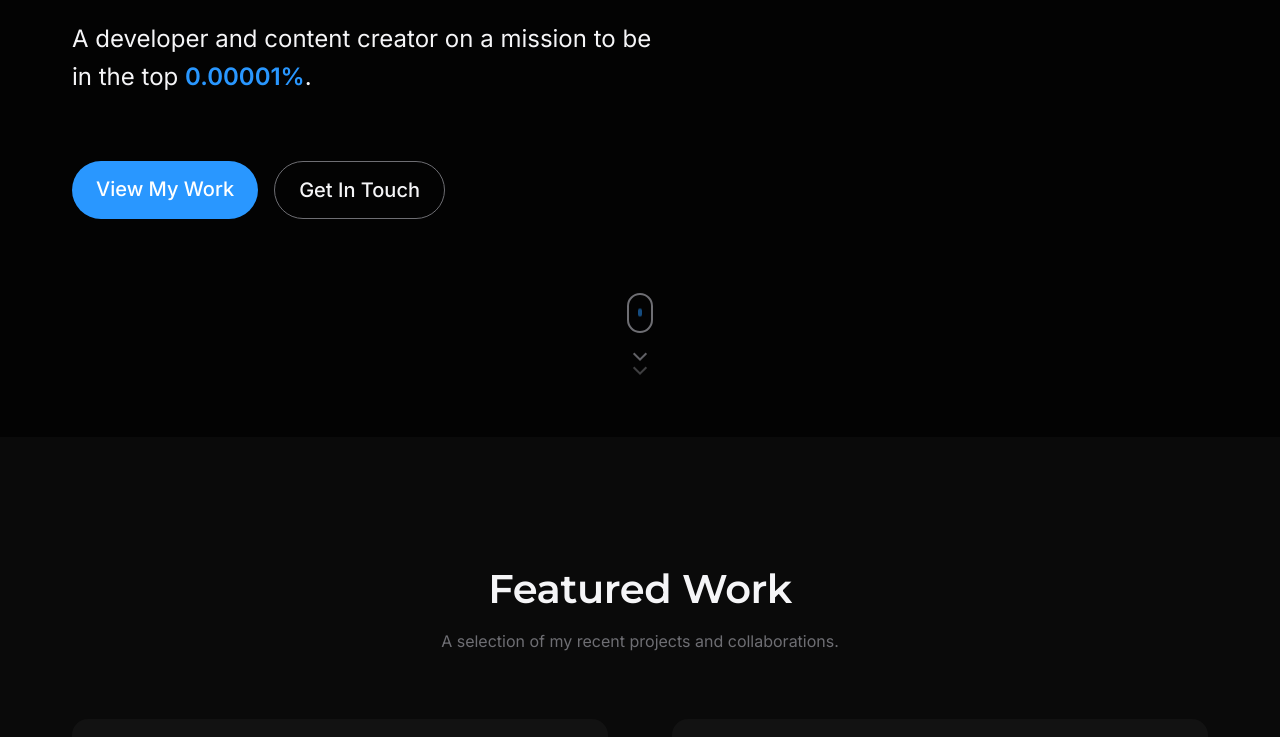
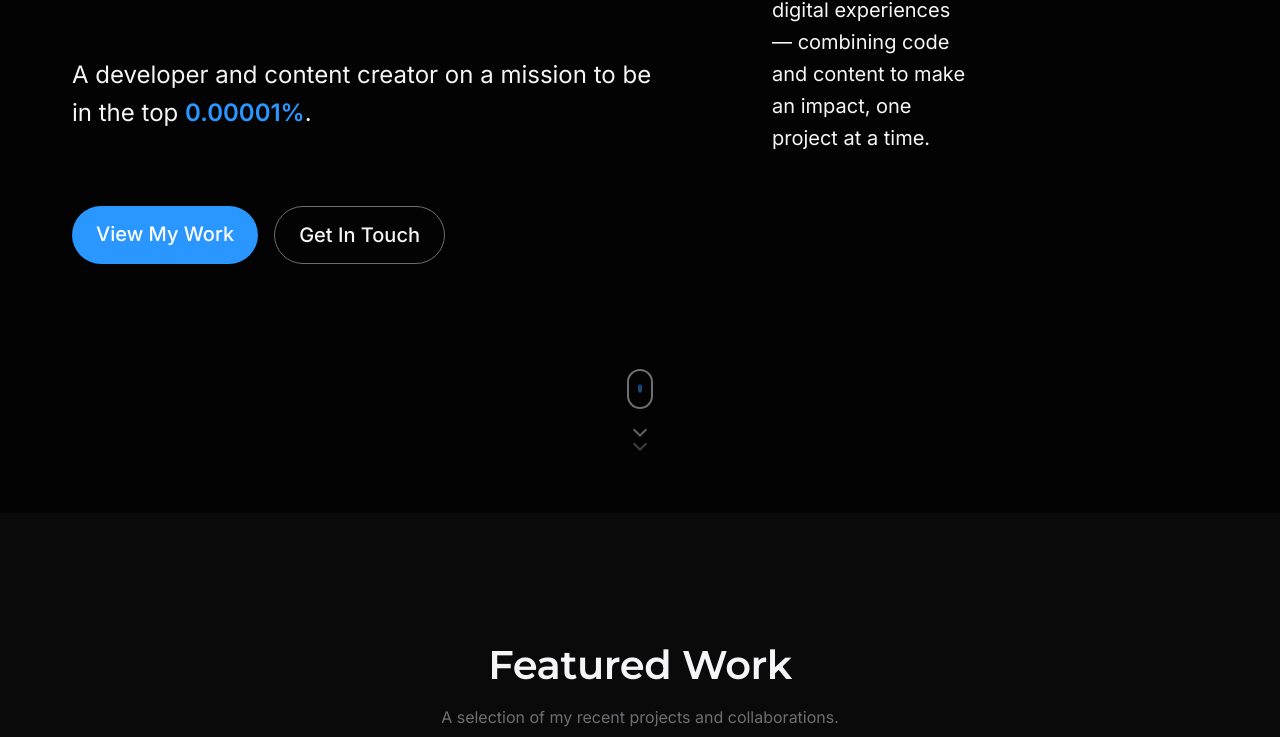
Before and after one commit to SparkCoreV/mainPortfolio, a plain HTML site: page index.html in a window 1280 px wide. Shown: the part 363-1100 px from the top of the page. Drawn offline with nearby package versions, Linux system fonts and the light colour scheme.

Commit message:
made changes

```diff
--- a/index.html
+++ b/index.html
@@ -36,7 +36,8 @@
             </div>
             <div class="nav-links">
                 <ul>
-                    <li><a href="#work" class="nav-link"><i class="ri-code-s-slash-line"></i>W<i class="ri-circle-line"></i>rks</a></li>
+                    <li><a href="#work" class="nav-link"><i class="ri-code-s-slash-line"></i>W<i
+                                class="ri-circle-line"></i>rks</a></li>
                     <li><a href="#skills" class="nav-link"><i class="ri-copper-coin-fill"></i>Skills</a></li>
                     <li><a href="#about" class="nav-link">Ab<i class="ri-emotion-happy-fill"></i>ut</a></li>
                     <li><a href="#contact" class="nav-link">Contact<i class="ri-arrow-left-up-line"></i></a></li>
@@ -51,7 +52,8 @@
     <!-- Mobile Menu -->
     <div class="mobile-menu">
         <ul>
-            <li><a href="#work" class="mobile-link"><i style="font-size: 30px;" class="ri-code-s-slash-line"></i>W<i class="ri-circle-line"></i>rk</a></li>
+            <li><a href="#work" class="mobile-link"><i style="font-size: 30px;" class="ri-code-s-slash-line"></i>W<i
+                        class="ri-circle-line"></i>rk</a></li>
             <li><a href="#skills" class="mobile-link"><i class="ri-user-settings-line"></i>Skills</a></li>
             <li><a href="#about" class="mobile-link"><i class="ri-error-warning-fill"></i>About</a></li>
             <li><a href="#contact" class="mobile-link"><i class="ri-contacts-line"></i>Contact</a></li>
@@ -62,16 +64,18 @@
         <section id="hero" class="hero-section">
             <div class="container">
                 <div class="hero-content">
-
                     <h1 class="reveal-text">
                         <span class="greeting">Hi, I'm</span>
                         <span class="name">Vishal</span>
                     </h1>
-                    <p class="hero-description reveal-text-delay">
+                    <div style="display: flex; align-items: end; justify-content: end; margin-left:700px ;" class="hero-content-two">
+                        <p>I’m building clean, fast, and purposeful digital experiences — combining code and content to make an impact, one project at a time.</p>
+                    </div>
+                    <p style="position: relative; bottom: 130px;" class="hero-description reveal-text-delay">
                         A developer and content creator on a mission to be in the top <span
-                            class="highlight">0.00001%</span>.
+                        class="highlight">0.00001%</span>.
                     </p>
-                    <div class="hero-cta reveal-text-delay-2">
+                    <div style="position: relative; bottom: 121px;" class="hero-cta reveal-text-delay-2">
                         <a href="#work" class="primary-btn">View My Work</a>
                         <a href="#contact" class="secondary-btn">Get In Touch</a>
                     </div>
```
